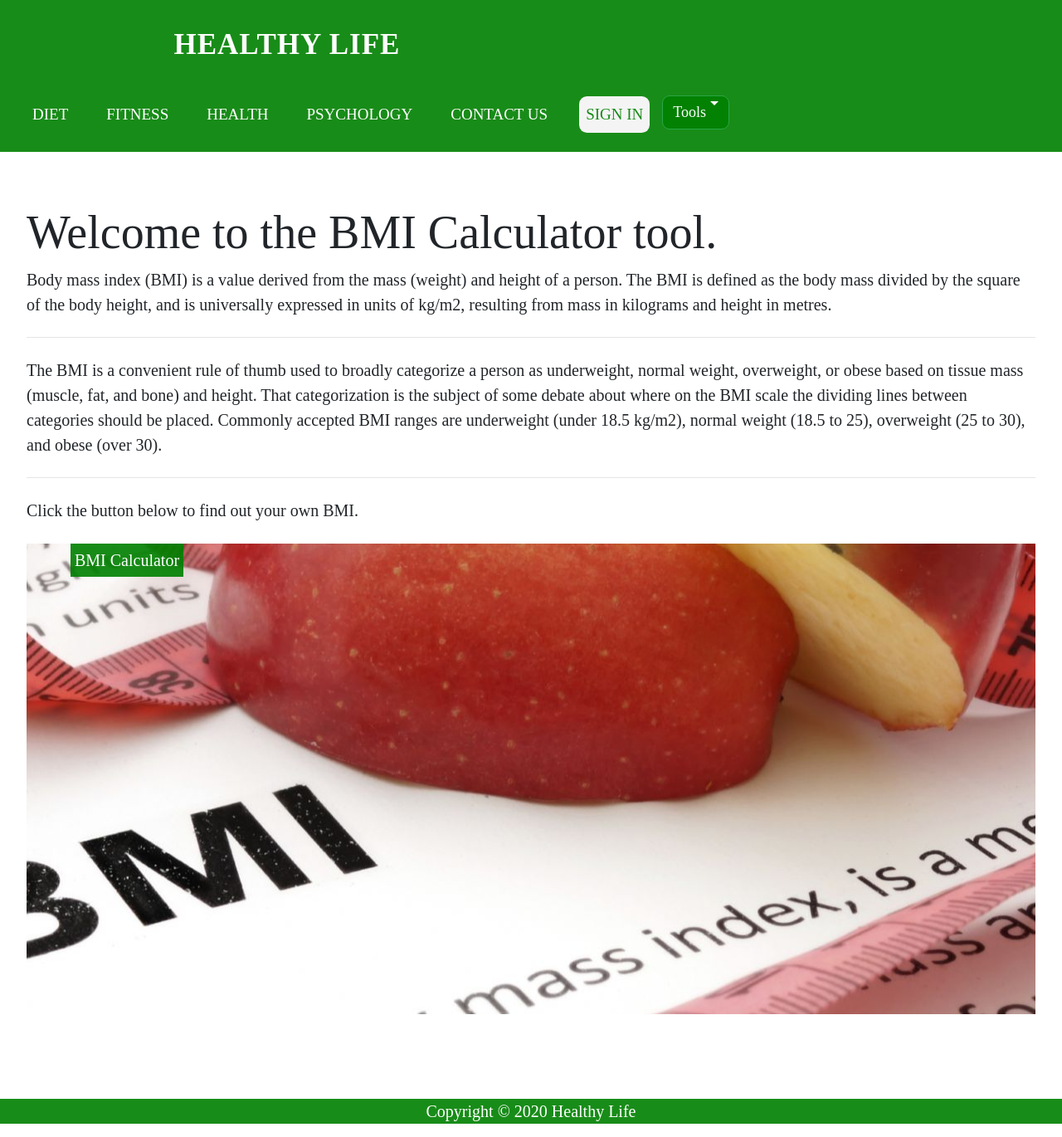
After one commit to smantzou/PSPI2020, a PHP site: page /bmi-calculator.html in a window 1280 px wide. The commit adds this page. Shown: the whole page at 83% size. Run offline with PHP 8.4, Linux system fonts and the light colour scheme; some libraries are stand-ins or nearby versions.

Commit message:
Creation of BMI page and Tools Dropdown

```diff
--- /dev/null
+++ b/bmi-calculator.html
@@ -0,0 +1,124 @@
+<!DOCTYPE html>
+<html>
+    <head>
+        <meta charset="UTF-8">
+        <meta name="viewport" content="width=device-width" ,initial-scale=1.0,shrink-to-fit=no>
+        <link rel="stylesheet" href="https://maxcdn.bootstrapcdn.com/bootstrap/4.0.0/css/bootstrap.min.css"
+          integrity="sha384-Gn5384xqQ1aoWXA+058RXPxPg6fy4IWvTNh0E263XmFcJlSAwiGgFAW/dAiS6JXm" crossorigin="anonymous">
+          <link rel="stylesheet" href="./bmi-style.css">
+        <title>
+          Healthy Life
+        </title>
+
+      <script type="text/javascript" src="https://gc.kis.v2.scr.kaspersky-labs.com/FDF8779F-AF44-9249-89A2-76E773E71921/main.js" charset="UTF-8"></script></head>
+    <body>
+        <nav class="navbar navbar-expand-lg navbar-dark sticky-top">
+            <a class="navbar-brand logo" href="./index.html">Healthy Life</a>
+            <button class="navbar-toggler" type="button" data-toggle="collapse" data-target="#navbarSupportedContent"
+              aria-controls="navbarSupportedContent" aria-expanded="false" aria-label="Toggle navigation">
+              <span class="navbar-toggler-icon"></span>
+            </button>
+
+            <div class="collapse navbar-collapse" id="navbarSupportedContent">
+              <ul class="navbar-nav mr-auto">
+                <li class="nav-item active">
+                  <a class="nav-link" href="./categories.html">Diet <span class="sr-only">(current)</span></a>
+                </li>
+                <li class="nav-item active">
+                  <a class="nav-link" href="#">Fitness</a>
+                </li>
+                <li class="nav-item active">
+                  <a class="nav-link" href="#">Health</a>
+                </li>
+                <li class="nav-item active">
+                  <a class="nav-link" href="#">Psychology</a>
+                </li>
+                <li class="nav-item active">
+                  <a class="nav-link" href="./contact.html">Contact Us</a>
+                </li>
+                <li class="nav-item active">
+                  <a id="signin" class="nav-link" href="./signin.html">Sign In</a>
+                </li>
+                <li>
+                  <div class="dropdown">
+                    <button class="btn btn-success dropdown-toggle" type="button" id="toolsDropdownMenu" data-toggle="dropdown" aria-haspopup="true" aria-expanded="false" >
+                       Tools
+                    </button>
+                    <div class="dropdown-menu" aria-labelledby="toolsDropdownMenu">
+                      <a class="dropdown-item" type href="./bmi-calculator.html">BMI Calculator</a>
+                   </div>
+                   </div>
+                </li>
+
+              </ul>
+
+            </div>
+          </nav>
+          <div class="jumbotron">
+            <h1 class="display-4">Welcome to the BMI Calculator tool.</h1>
+            <p class="lead">Body mass index (BMI) is a value derived from the mass (weight) and height of a person. The BMI is defined as the body mass divided by the square of the body height, and is universally expressed in units of kg/m2, resulting from mass in kilograms and height in metres.</p>
+            <hr class="my-4">
+            <p>The BMI is a convenient rule of thumb used to broadly categorize a person as underweight, normal weight, overweight, or obese based on tissue mass (muscle, fat, and bone) and height. That categorization is the subject of some debate about where on the BMI scale the dividing lines between categories should be placed. Commonly accepted BMI ranges are underweight (under 18.5 kg/m2), normal weight (18.5 to 25), overweight (25 to 30), and obese (over 30).</p>
+            <hr class="my-4">
+            <p>Click the button below to find out your own BMI.</p>
+            <div class="container-fluid">
+                <div class="container" id="bmibox">
+
+                    <button id="bmi">BMI Calculator</button>
+                    <button id="hideform">Close</button>
+
+                    <form id="bmiform">
+                      <label>Height (m)</label>
+                      <input id='height' type="number">
+                      <label>Weight (kg)</label>
+                      <input id='weight' type="number">
+                      <input id="bmibtn" type="button" name value="Calculate">
+                    </form>
+
+                    <table id="bmitable">
+                      <tr>
+                        <th>BMI</th>
+                        <th>Weight Status</th>
+                      </tr>
+                      <tr>
+                        <td>Below 18.5</td>
+                        <td>Underweight</td>
+                      </tr>
+                      <tr>
+                        <td>18.5 – 24.9</td>
+                        <td>Normal or Healthy Weight</td>
+                      </tr>
+                      <tr>
+                        <td>25.0 – 29.9</td>
+                        <td>Overweight</td>
+                      </tr>
+                      <tr>
+                        <td>30.0 and Above</td>
+                        <td>Obese</td>
+                      </tr>
+                    </table>
+
+                  </div>
+              </div>
+          </div>
+
+
+
+          <footer id="main-footer">
+
+            <p>
+              Copyright &copy; 2020 Healthy Life
+            </p>
+          </footer>
+          <script src="https://code.jquery.com/jquery-3.2.1.slim.min.js"
+            integrity="sha384-KJ3o2DKtIkvYIK3UENzmM7KCkRr/rE9/Qpg6aAZGJwFDMVNA/GpGFF93hXpG5KkN"
+            crossorigin="anonymous"></script>
+          <script src="https://cdnjs.cloudflare.com/ajax/libs/popper.js/1.12.9/umd/popper.min.js"
+            integrity="sha384-ApNbgh9B+Y1QKtv3Rn7W3mgPxhU9K/ScQsAP7hUibX39j7fakFPskvXusvfa0b4Q"
+            crossorigin="anonymous"></script>
+          <script src="https://maxcdn.bootstrapcdn.com/bootstrap/4.0.0/js/bootstrap.min.js"
+            integrity="sha384-JZR6Spejh4U02d8jOt6vLEHfe/JQGiRRSQQxSfFWpi1MquVdAyjUar5+76PVCmYl"
+            crossorigin="anonymous"></script>
+            <script type="text/javascript" src="./bmi.js"></script>
+    </body>
+</html>
--- /dev/null
+++ b/bmi-style.css
@@ -0,0 +1,188 @@
+body{
+    margin: 0;
+    padding: 0;
+    background-color: white;
+    font-family: 'Times New Roman', Times, serif;
+    font-size: 20px;
+}
+
+.jumbotron{
+    background-color: white;
+}
+.container-fluid{
+    margin-top: 2%;
+    background-image: url(./images/bmi.jpg);
+    background-repeat: no-repeat;
+    background-position: center;
+
+}
+#main-footer{
+    color:white;
+    background-color: rgba(0, 128, 0, 0.904);
+    text-align: center;
+    margin-top: 3%;
+    width: 100%;
+}
+#signin{
+    color: rgba(0, 128, 0, 0.904);
+    background-color: #f4f4f4;
+    border-radius: 0.5em;
+    background-size: 100px 100px;
+}
+.nav-item{
+    font-size: 19px;
+}
+
+.bg-success{
+
+    border-radius: 0.5em; !important;
+
+}
+.btn-success{
+    background-color: rgba(0, 128, 0, 0.904);
+
+}
+.btn {
+    display: flex;
+    justify-content: right;
+    background-color: rgba(0, 128, 0, 0.904);
+    font-size: 18px;
+    margin-top: 18%;
+    border-radius: 0.5em;
+}
+.btn:hover{
+    color:rgba(0, 128, 0, 0.904) ;
+    background-color: white;
+}
+ div.dropdown-menu.show{
+    background: white;
+
+}
+a.dropdown-item{
+    color: rgba(0, 128, 0, 0.904);
+    font-size: 15px;
+    font-weight: bold;
+
+
+
+}
+.dropdown-item:hover{
+    color: white;
+    text-decoration: none;
+    background-color: rgba(0, 128, 0, 0.904);
+    width: max-content;
+
+
+
+}
+.navbar{
+
+    display: flex;
+    justify-content: center;
+    align-items: center;
+    flex-direction: row;
+    flex-wrap: wrap;
+    width: 100%;
+    z-index: 1;
+    background-color: rgba(0, 128, 0, 0.904);
+}
+.nav{
+
+    display: flex;
+    justify-content: right;
+    list-style: none;
+    margin-right: 15%;
+    font-size: 18px;
+}
+
+.logo{
+
+    flex: 1 1 auto;
+    margin-left: 15.5%;
+    text-transform: uppercase;
+    letter-spacing: 1px;
+    font-weight: bold;
+    font-size: 35px;
+    color: white;
+
+}
+a{
+    margin: 15px;
+    color: white;
+    text-decoration: none;
+    text-transform: uppercase;
+}
+
+.categories{
+    padding: 10px;
+    background-color: white;
+    margin-top: 2%;
+    overflow: hidden;
+}
+.categories h1{
+    color:white;
+    background-color: rgba(0, 128, 0, 0.904);
+    padding-left: 2%;
+}
+#bmi{
+    background-color: rgba(0, 128, 0, 0.904);
+    color: white;
+    border: none;
+
+    padding: 5px;
+
+
+}
+#bmiform{
+    display: flex;
+    flex-direction: column;
+    background-color: rgba(0, 128, 0, 0.904);
+    color: white;
+    padding: 2%;
+    justify-content: center;
+    visibility: hidden;
+
+
+}
+#bmiform input{
+    margin-bottom: 1%;
+    margin-left: 40%;
+    width: 20%;
+    display: flex;
+    justify-content: center;
+}
+#bmiform label{
+    display: flex;
+    justify-content: center;
+}
+#bmibtn{
+    border-style: solid 1px white;
+    background-color: white;
+    color: rgba(0, 128, 0, 0.904);
+    padding: 2%;
+}
+#bmitable{
+    display: flex;
+    justify-content: center;
+    background-color: rgba(0, 128, 0, 0.904);
+    color: white;
+    text-align: center;
+    padding: 2%;
+    visibility: hidden;
+}
+#bmitable th{
+    border: 1px solid white;
+    margin: 5px;
+}
+#bmitable td{
+    border: 1px solid white;
+    margin: 3px;
+    padding: 3px;
+}
+#hideform{
+    color: white;
+    background-color: rgba(0, 128, 0, 0.904);
+    border: none;
+    text-decoration: underline;
+    visibility: hidden;
+}
--- a/register.html
+++ b/register.html
@@ -6,7 +6,7 @@
         Sign Up
     </title>
     <link rel="stylesheet" type="text/css" href="./registerstyle.css">
-<script type="text/javascript" src="https://gc.kis.v2.scr.kaspersky-labs.com/FDF8779F-AF44-9249-89A2-76E773E71921/main.js" charset="UTF-8"></script></head>
+
 
 <body>
     <div class="regibox">
```
Also changed, not shown: index.html (+14 -41 lines), style.css (+40 -80 lines), images/bmi.jpg (added).
